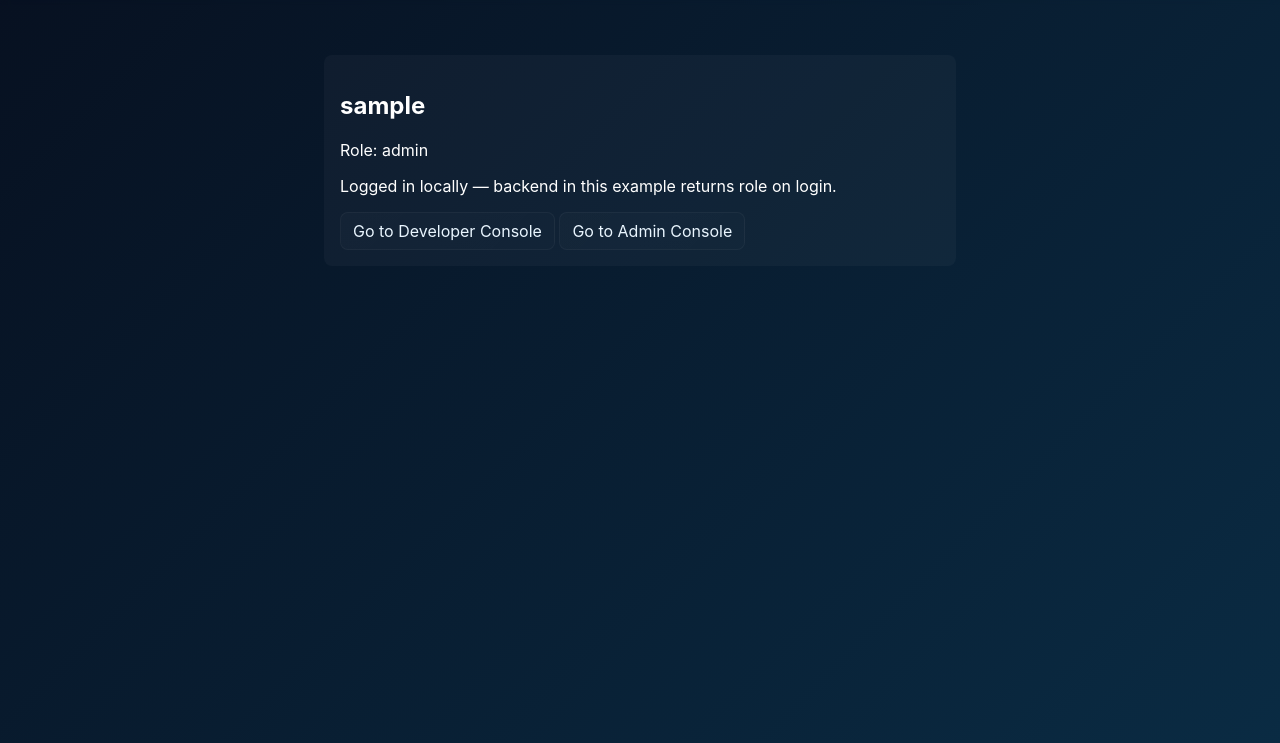
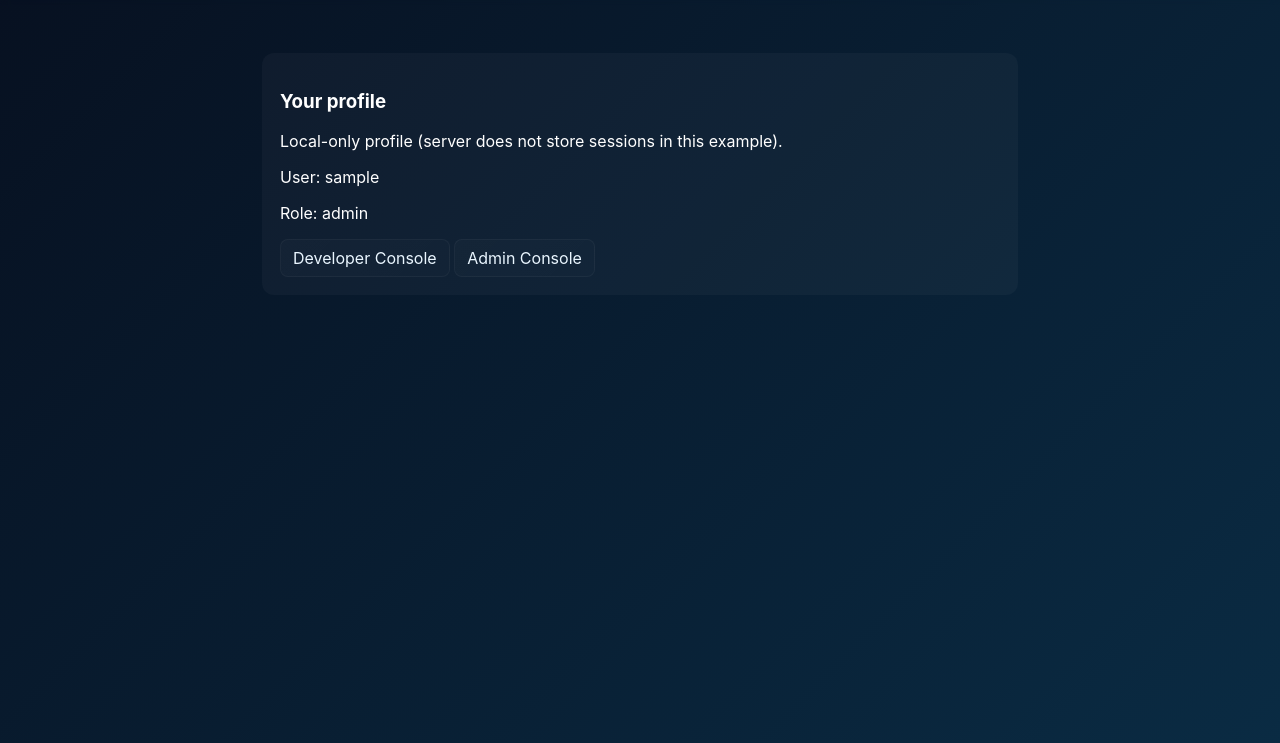
Before and after one commit to webapkdev/11111, a website: page frontend/profile.html in a window 1280 px wide. Shown: the part 57-800 px from the top of the page. Drawn offline with Linux system fonts and the light colour scheme; sample sign-in values are in the browser's storage.

Commit message:
Update profile.html

```diff
--- a/frontend/profile.html
+++ b/frontend/profile.html
@@ -3,40 +3,39 @@
 <head>
 <meta charset="utf-8" />
 <meta name="viewport" content="width=device-width,initial-scale=1" />
-<title>Profile - APK Store</title>
-<link rel="stylesheet" href="style.css">
+<title>Profile</title>
+<link rel="stylesheet" href="/style.css">
 </head>
 <body>
 <header class="topbar">
   <div class="brand">Profile</div>
   <div style="flex:1"></div>
-  <a class="btn" href="index.html">Back</a>
+  <a class="btn" href="/index.html">Back to Store</a>
 </header>
 
 <main class="container">
-  <div id="profileBox" style="max-width:600px;margin:20px auto;padding:16px;background:rgba(255,255,255,0.03);border-radius:8px">
-    <h2 id="pName">Guest</h2>
+  <section class="upload-card">
+    <h3>Your profile</h3>
+    <p id="pInfo">Loading...</p>
+    <p id="pName"></p>
     <p id="pRole"></p>
-    <p id="pInfo"></p>
-    <div style="margin-top:12px">
-      <a id="toDev" class="btn" href="developer.html" style="display:none">Go to Developer Console</a>
-      <a id="toAdmin" class="btn" href="admin.html" style="display:none">Go to Admin Console</a>
+    <div style="margin-top:10px">
+      <a class="btn" id="toDev" href="/developer.html" style="display:none">Developer Console</a>
+      <a class="btn" id="toAdmin" href="/admin.html" style="display:none">Admin Console</a>
     </div>
-  </div>
+  </section>
 </main>
+
+<script src="/script.js"></script>
 
 <script>
   (function(){
     const raw = localStorage.getItem("apk_user");
-    if (!raw) {
-      document.getElementById("pName").innerText = "Guest";
-      document.getElementById("pRole").innerText = "";
-      return;
-    }
+    if (!raw) { window.location.href = "/login.html"; return; }
     const user = JSON.parse(raw);
-    document.getElementById("pName").innerText = user.username;
+    document.getElementById("pName").innerText = "User: " + user.username;
     document.getElementById("pRole").innerText = "Role: " + user.role;
-    document.getElementById("pInfo").innerText = "Logged in locally — backend in this example returns role on login.";
+    document.getElementById("pInfo").innerText = "Local-only profile (server does not store sessions in this example).";
     if (user.role === "developer" || user.role === "admin") document.getElementById("toDev").style.display = "inline-block";
     if (user.role === "admin") document.getElementById("toAdmin").style.display = "inline-block";
   })();
```
